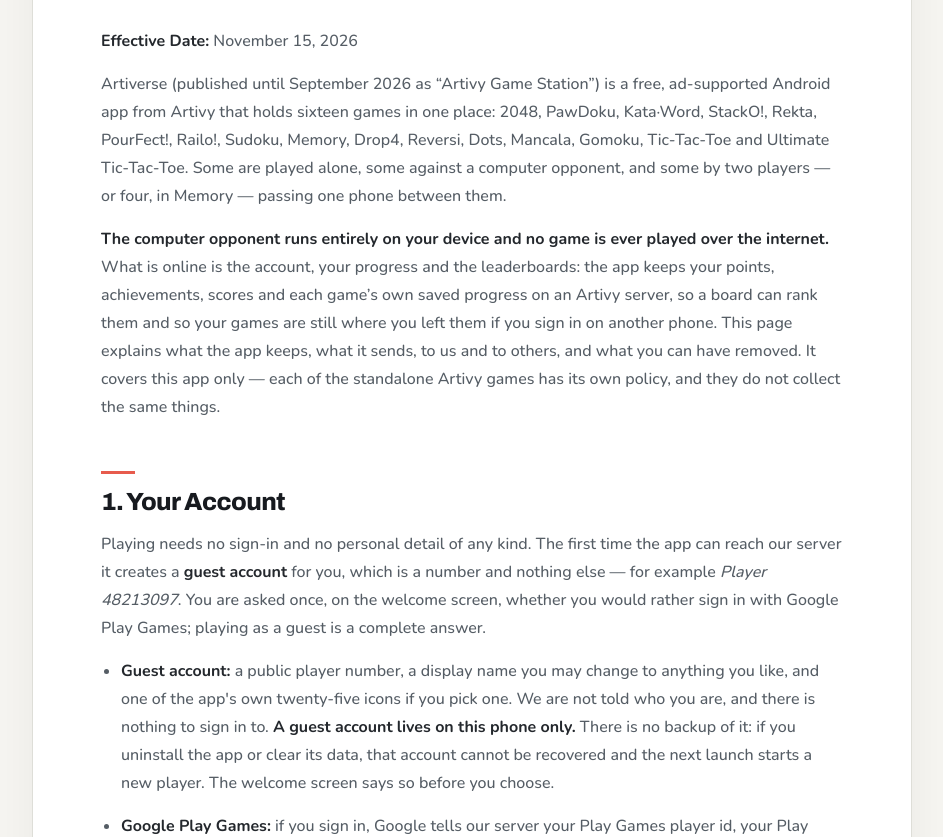
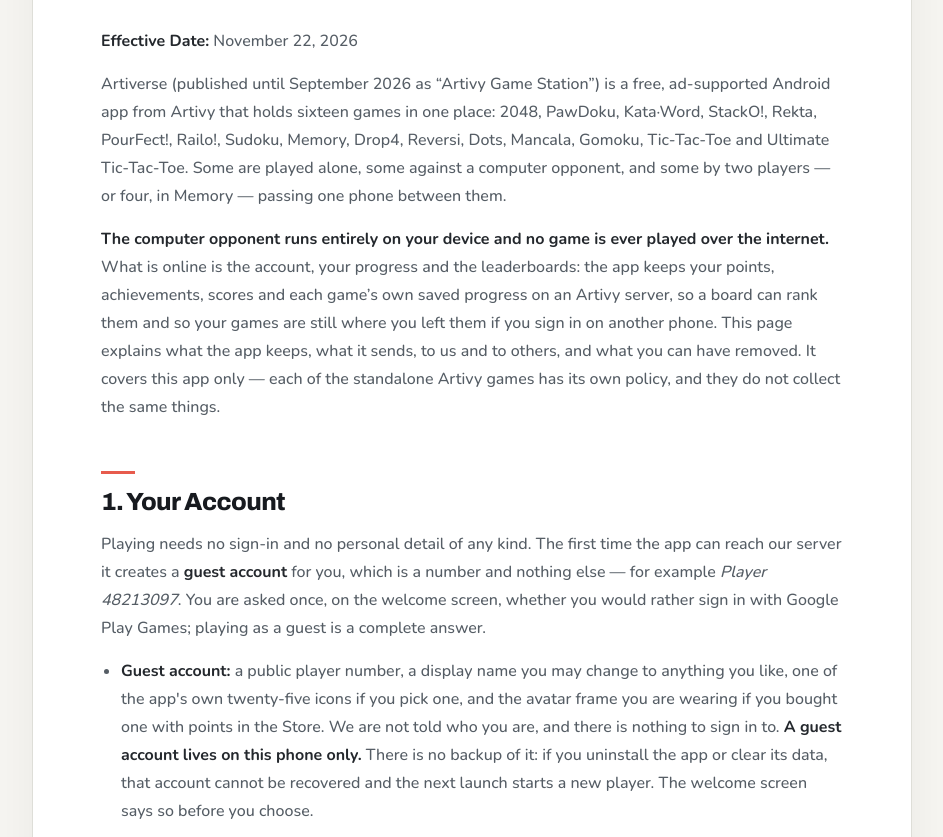
Before and after one commit to ndri-nr/artivy, a plain HTML site: page games/game_center/privacy-policy.html in a window 1280 px wide. Shown: the part 452-1289 px from the top of the page, without its empty margins (168-1111 px from the left). Drawn offline with Linux system fonts and the light colour scheme.

Commit message:
docs: disclose avatar frames on Game Center boards
Co-Authored-By: Claude Opus 5.5 <noreply@anthropic.com>

```diff
--- a/games/game_center/privacy-policy.html
+++ b/games/game_center/privacy-policy.html
@@ -147,7 +147,7 @@
     <div class="policy-container">
         <a href="../../index.html" class="back-button">← Back to Artivy</a>
         <h1>Privacy Policy for Artiverse</h1>
-        <p><strong>Effective Date:</strong> November 15, 2026</p>
+        <p><strong>Effective Date:</strong> November 22, 2026</p>
 
         <p>Artiverse (published until September 2026 as &ldquo;Artivy Game Station&rdquo;) is a free,
             ad-supported Android app from Artivy that holds sixteen games in one place: 2048, PawDoku,
@@ -171,7 +171,8 @@
             you would rather sign in with Google Play Games; playing as a guest is a complete answer.</p>
         <ul>
             <li><strong>Guest account:</strong> a public player number, a display name you may change to
-                anything you like, and one of the app's own twenty-five icons if you pick one. We are not told
+                anything you like, one of the app's own twenty-five icons if you pick one, and the avatar frame
+                you are wearing if you bought one with points in the Store. We are not told
                 who you are, and there is nothing to sign in to. <strong>A guest account lives on this phone
                 only.</strong> There is no backup of it: if you uninstall the app or clear its data, that
                 account cannot be recovered and the next launch starts a new player. The welcome screen says
@@ -259,7 +260,7 @@
         <h2>4. The Leaderboards</h2>
         <p>The app has leaderboards for today, this week, this month and all time, for the whole app and for
             each game. What other players can see of you there is your <strong>display name, your icon or Play
-            Games picture, and your score</strong> &mdash; nothing else. The internal row id of your account
+            Games picture, the avatar frame you wear (if any), and your score</strong> &mdash; nothing else. The internal row id of your account
             never leaves the server, and no request can name another player.</p>
         <p>The server settles these boards itself and pays the top players a points prize when a day, week or
             month closes; it also pays a small bonus for a daily check-in. These prizes are points only &mdash;
```
